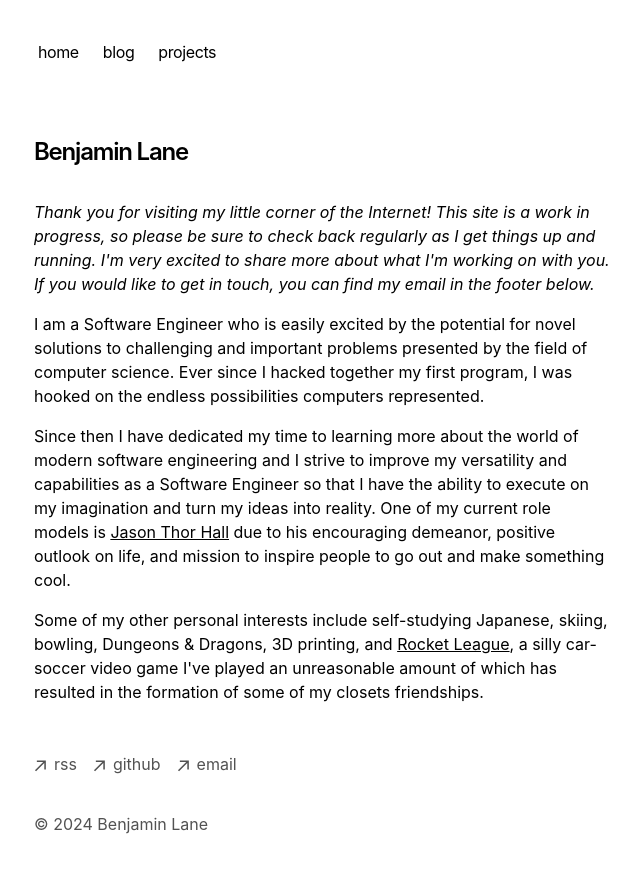
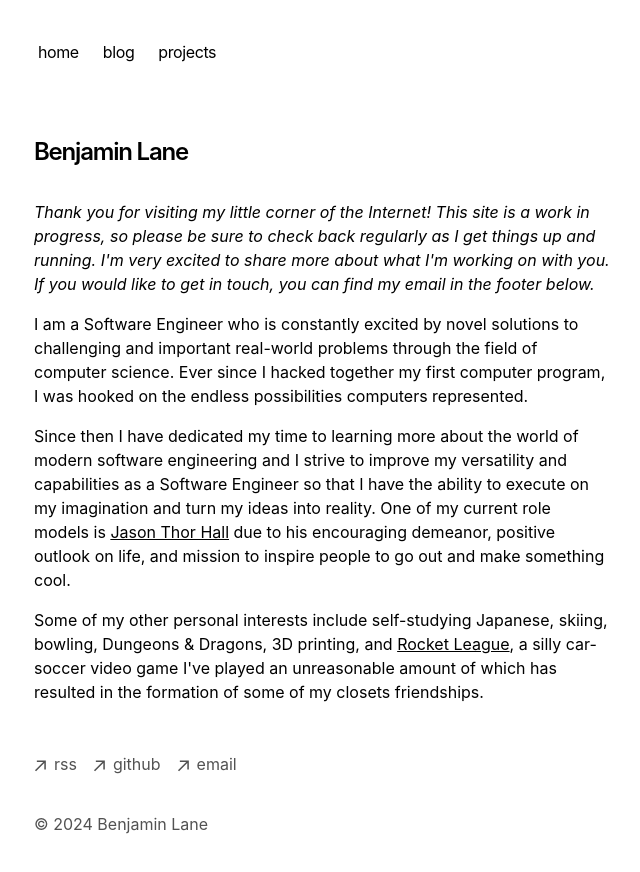
Before and after one commit to smcfizz/benlane.dev, a Next.js app: page / in a window 1280 px wide. Shown: the top 872 px of the page, without its empty margins (318-958 px from the left). Built offline with nearby package versions, Linux system fonts and the light colour scheme.

Commit message:
Update wording on home page

```diff
--- a/app/page.tsx
+++ b/app/page.tsx
@@ -1,5 +1,3 @@
-import { BlogPosts } from 'app/components/posts'
-
 export default function Page() {
   return (
       <section>
@@ -14,10 +12,10 @@ export default function Page() {
           footer below.`}
         </p>
         <p className="mb-4">
-          {`I am a Software Engineer who is easily excited by the potential for novel
-           solutions to challenging and important problems presented by the field
-           of computer science. Ever since I hacked together my first program, I was
-           hooked on the endless possibilities computers represented.`}
+          {`I am a Software Engineer who is constantly excited by novel solutions to
+          challenging and important real-world problems through the field of computer
+          science. Ever since I hacked together my first computer program, I was hooked
+          on the endless possibilities computers represented.`}
         </p>
         <p className="mb-4">
           {`Since then I have dedicated my time to learning more about the world of modern
```
